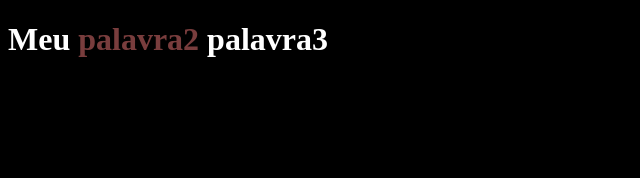
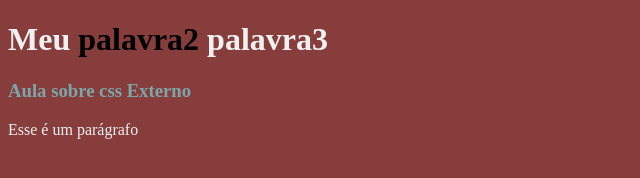
Before and after one commit to LuizaSoares15/DevWeb, a plain HTML site: page index.html in a window 1280 px wide. Shown: the whole page, without its empty margins (0-640 px from the left). Drawn offline with Linux system fonts and the light colour scheme.

Commit message:
Add files via upload

```diff
--- /dev/null
+++ b/Style.css
@@ -0,0 +1,3 @@
+h3{
+    color: rgb(124, 166, 168);
+}
--- a/index.html
+++ b/index.html
@@ -4,15 +4,18 @@
     <meta charset="UTF-8">
     <title>Document</title> <! -- comentário-->
     <style>
-      body{background-color: black;
-      color: white;
+      body{background-color: rgb(136, 61, 61);
+      color: rgb(240, 240, 240);
     }
     </style>
+    <link rel="stylesheet" href="Style.css">
 </head>
 <body>
   <h1>Meu
-    <span style="color:rgb(121, 61, 61)">palavra2
+    <span style="color:rgb(0, 0, 0)">palavra2
     </span>
    palavra3</h1>
+  <h3>Aula sobre css Externo</h3>
+  <p>Esse é um parágrafo</p>
 </body>
 </html>
```
